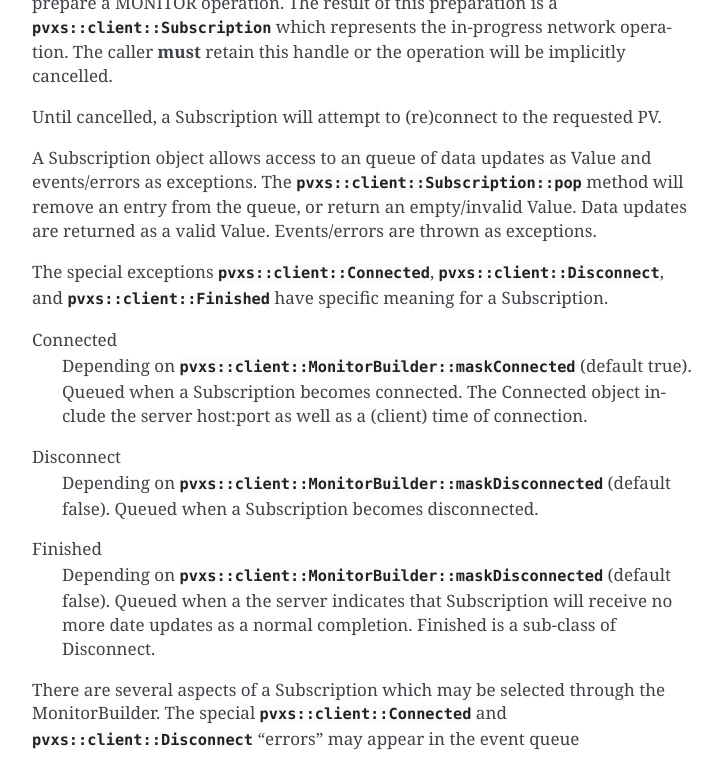
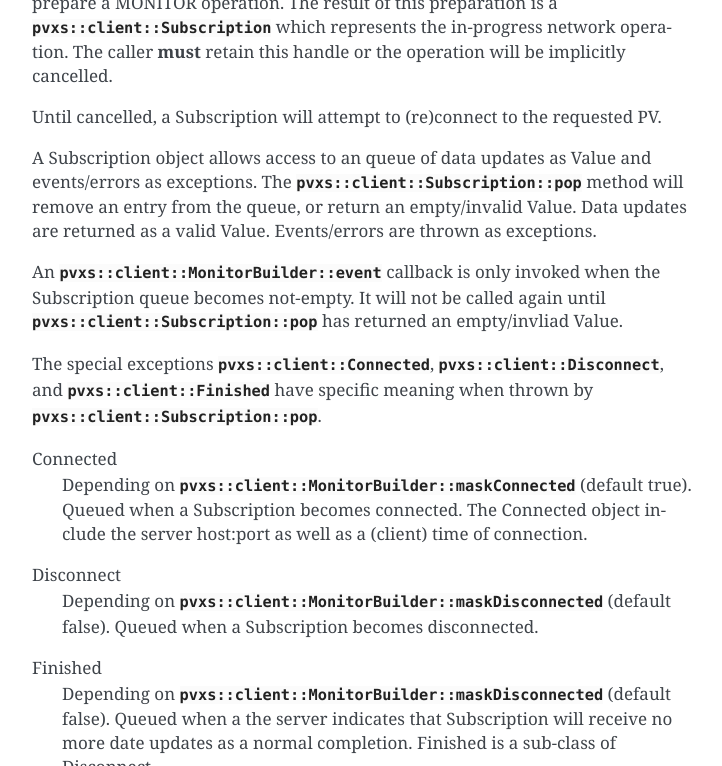
Before and after one commit to epics-base/pvxs, a Sphinx documentation site: the page built from documentation/client.rst, in a window 1280 px wide and 900 px high, scrolled down 2809 px, cut to the strip 0-766 px from the top of the window. Shown: the whole strip, without its empty margins (388-1110 px from the left). Built offline with Sphinx 7.4.7, drawn with Linux system fonts in a browser that asks for light colours.

Commit message:
fix usage/example of Subscription::pop()

```diff
--- a/documentation/client.rst
+++ b/documentation/client.rst
@@ -128,8 +136,13 @@ The `pvxs::client::Subscription::pop` method will remove an entry from the queue
 Data updates are returned as a valid Value.
 Events/errors are thrown as exceptions.
 
+An `pvxs::client::MonitorBuilder::event` callback is only invoked when the
+Subscription queue becomes not-empty.
+It will not be called again until `pvxs::client::Subscription::pop` has returned
+an empty/invliad Value.
+
 The special exceptions `pvxs::client::Connected`, `pvxs::client::Disconnect`, and `pvxs::client::Finished`
-have specific meaning for a Subscription.
+have specific meaning when thrown by `pvxs::client::Subscription::pop`.
 
 Connected
     Depending on `pvxs::client::MonitorBuilder::maskConnected` (default true).
--- a/documentation/index.rst
+++ b/documentation/index.rst
@@ -33,7 +33,7 @@ Status
 This module is considered feature complete, but is not yet making releases.
 
 .. toctree::
-   :maxdepth: 2
+   :maxdepth: 3
    :caption: Contents:
 
    overview
```
Also changed, not shown: other parts of documentation/client.rst (+8 -0 lines), 2 other files.
